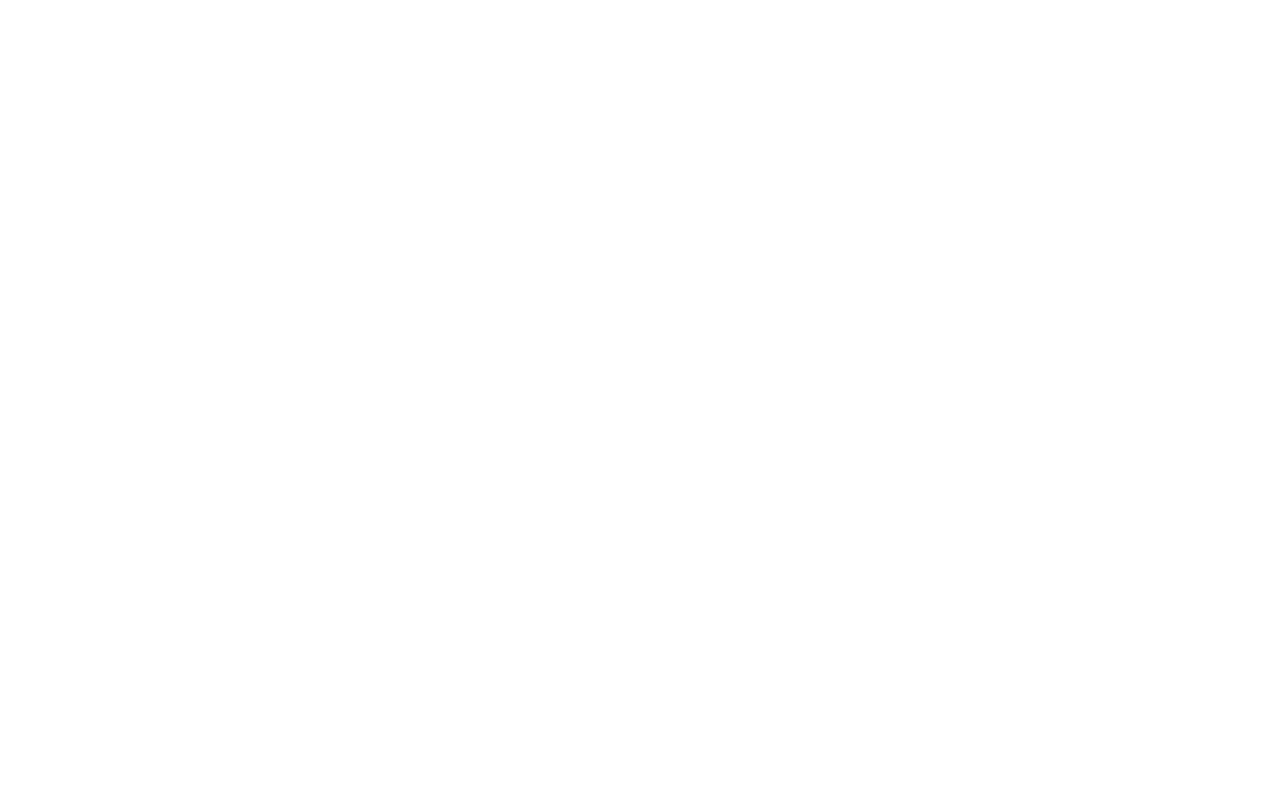
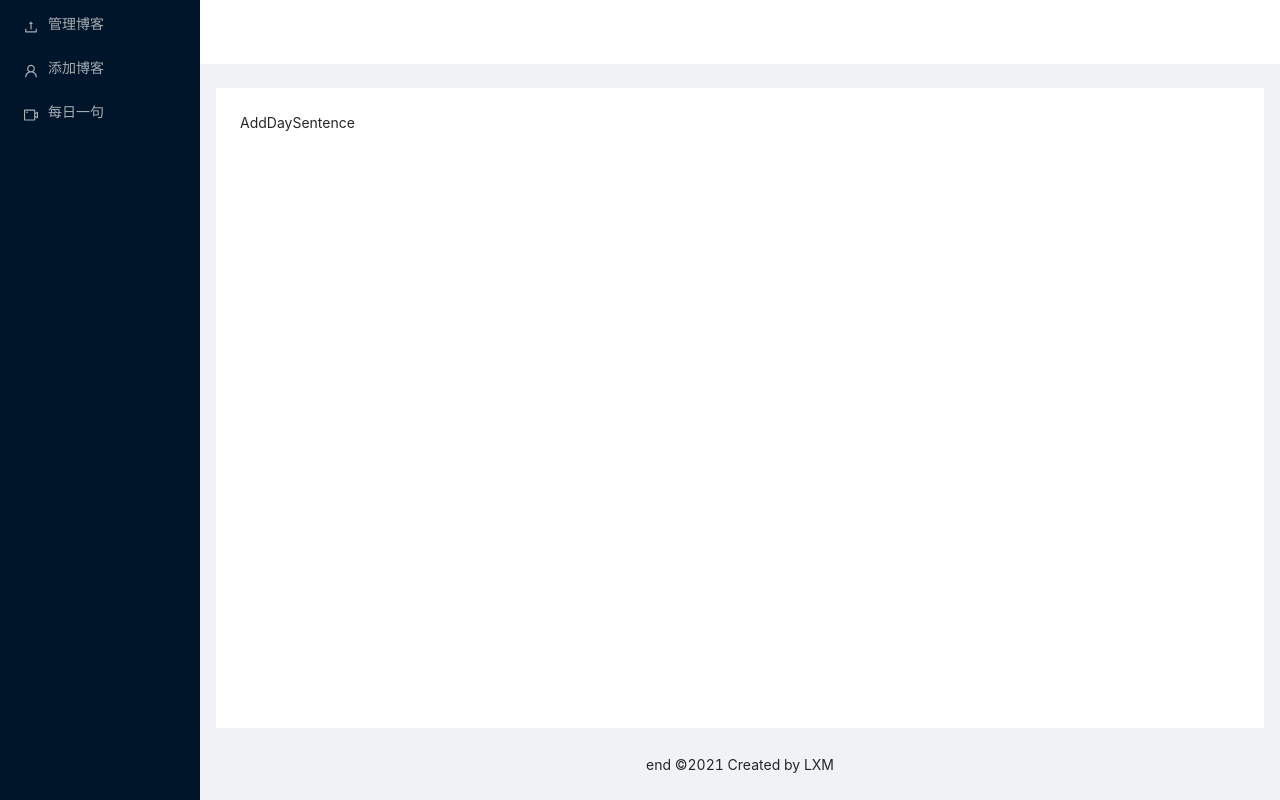
Before and after one commit to Syntamin/personal-blog-fontend, a Vue app: page /manage/addDaySentence in a window 1280 px wide. Before the commit this address had no page. Built offline with nearby package versions, Linux system fonts and the light colour scheme.

Commit message:
管理页面路由布局完成

```diff
--- a/package.json
+++ b/package.json
@@ -8,6 +8,7 @@
     "lint": "vue-cli-service lint"
   },
   "dependencies": {
+    "@ant-design/icons-vue": "^6.0.1",
     "@tinymce/tinymce-vue": "^4.0.0",
     "ant-design-vue": "^2.1.3",
     "bootstrap": "^4.6.0",
--- a/src/router/index.js
+++ b/src/router/index.js
@@ -58,7 +58,25 @@
       {
         path: '/manage',
         name: 'manage',
+        redirect: { name: 'manageBlog' },
         component: () => import('../views/Manage.vue'),
+        children: [
+          {
+            path: 'manageBlog',
+            name: 'manageBlog',
+            component: () => import('../views/ManageBlog.vue'),
+          },
+          {
+            path: 'addBlog',
+            name: 'addBlog',
+            component: () => import('../views/AddBlog.vue'),
+          },
+          {
+            path: 'addDaySentence',
+            name: 'addDaySentence',
+            component: () => import('../views/AddDaySentence.vue'),
+          },
+        ],
       },
     ],
   },
--- /dev/null
+++ b/src/views/AddBlog.vue
@@ -0,0 +1,5 @@
+<template>
+  <div class="addBlog">
+    addblog
+  </div>
+</template>
--- /dev/null
+++ b/src/views/AddDaySentence.vue
@@ -0,0 +1,5 @@
+<template>
+  <div class="AddDaySentence">
+    AddDaySentence
+  </div>
+</template>
--- a/src/views/Manage.vue
+++ b/src/views/Manage.vue
@@ -1,5 +1,106 @@
 <template>
-  <div class="manage">
-    manage
-  </div>
+  <a-layout :style="{ height: screenHeightRef + 'px' }">
+    <a-layout-sider
+      breakpoint="lg"
+      collapsed-width="0"
+      @collapse="onCollapse"
+      @breakpoint="onBreakpoint"
+    >
+      <div class="logo" />
+      <a-menu theme="dark" mode="inline" v-model:selectedKeys="selectedKeys">
+        <router-link :to="{ name: 'manageBlog' }">
+          <a-menu-item key="1">
+            <upload-outlined />
+            <span class="nav-text">管理博客</span>
+          </a-menu-item>
+        </router-link>
+        <router-link :to="{ name: 'addBlog' }">
+          <a-menu-item key="2">
+            <user-outlined />
+            <span class="nav-text">添加博客</span>
+          </a-menu-item>
+        </router-link>
+        <router-link :to="{ name: 'addDaySentence' }">
+          <a-menu-item key="3">
+            <video-camera-outlined />
+            <span class="nav-text">每日一句</span>
+          </a-menu-item></router-link
+        >
+      </a-menu>
+    </a-layout-sider>
+    <a-layout>
+      <a-layout-header :style="{ background: '#fff', padding: 0 }" />
+      <a-layout-content :style="{ margin: '24px 16px 0' }">
+        <div
+          :style="{
+            padding: '24px',
+            background: '#fff',
+            minHeight: screenHeightRef * 0.8 + 'px',
+          }"
+        >
+          <router-view></router-view>
+        </div>
+      </a-layout-content>
+      <a-layout-footer style="text-align: center">
+        end ©2021 Created by LXM
+      </a-layout-footer>
+    </a-layout>
+  </a-layout>
 </template>
+<script>
+import { UserOutlined, VideoCameraOutlined, UploadOutlined } from '@ant-design/icons-vue';
+import { defineComponent, ref } from 'vue';
+
+/**
+ * 初始化高度，获取当前屏幕高度，赋给layout
+ */
+function init() {
+  const screenHeightRef = ref(document.body.clientHeight);
+  return {
+    screenHeightRef,
+  };
+}
+
+export default defineComponent({
+  components: {
+    UserOutlined,
+    VideoCameraOutlined,
+    UploadOutlined,
+  },
+
+  setup() {
+    const onCollapse = (collapsed, type) => {
+      console.log(collapsed, type);
+    };
+
+    const onBreakpoint = (broken) => {
+      console.log(broken);
+    };
+    return {
+      selectedKeys: ref(['4']),
+      onCollapse,
+      onBreakpoint,
+      ...init(),
+    };
+  },
+});
+</script>
+<style>
+#components-layout-demo-responsive .logo {
+  height: 32px;
+  background: rgba(255, 255, 255, 0.2);
+  margin: 16px;
+}
+
+.site-layout-sub-header-background {
+  background: #fff;
+}
+
+.site-layout-background {
+  background: #fff;
+}
+
+[data-theme="dark"] .site-layout-sub-header-background {
+  background: #141414;
+}
+</style>
--- /dev/null
+++ b/src/views/ManageBlog.vue
@@ -0,0 +1,5 @@
+<template>
+  <div class="ManageBlog">
+    ManageBlog
+  </div>
+</template>
```
